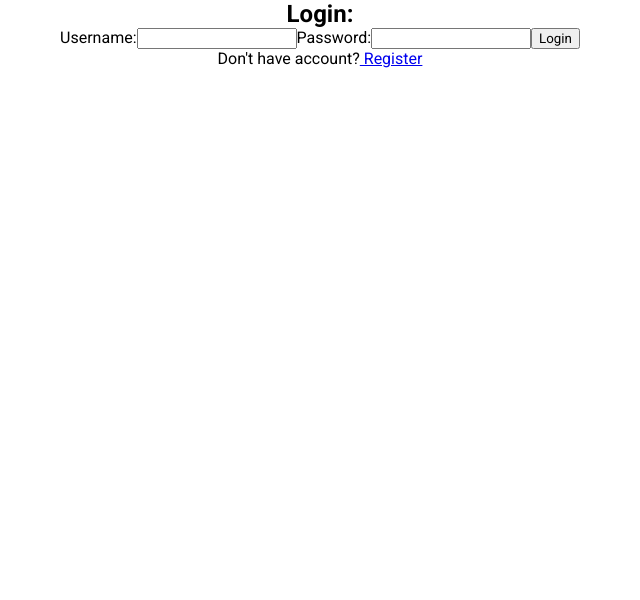
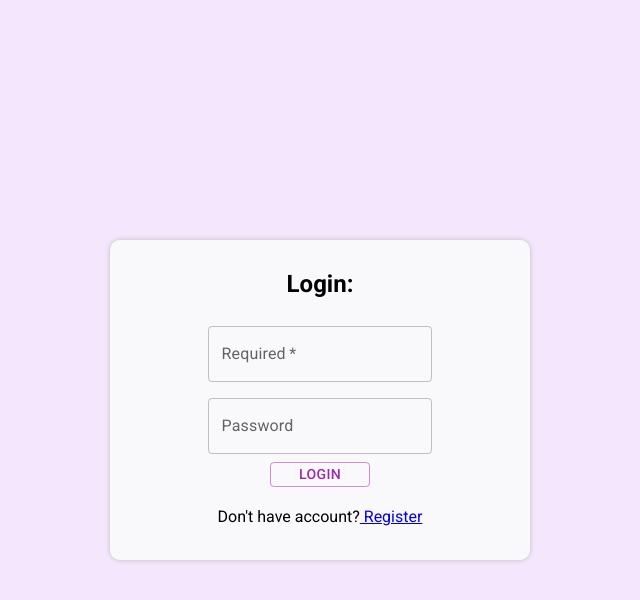
Before and after one commit to Alice-Nekruz/social-gratitude-client, a React (Create React App) app: page / in a window 1280 px wide. Shown: the top 600 px of the page, without its empty margins (320-960 px from the left). Built offline with nearby package versions, Linux system fonts and the light colour scheme; no server answers.

Commit message:
Added CSS to Login

```diff
--- a/src/components/auth/Login.js
+++ b/src/components/auth/Login.js
@@ -1,8 +1,13 @@
 import React, { Component } from 'react';
+import './auth.style/style.css';
 import authService from '../../services/auth-services';
 import { Link } from 'react-router-dom';
 import { Redirect } from 'react-router';
 import { Route } from 'react-router';
+import Box from '@mui/material/Box';
+import TextField from '@mui/material/TextField';
+import Button from '@mui/material/Button';
+import { styled } from '@mui/material/styles';
 
 export default class Login extends Component {
     constructor(props) {
@@ -34,28 +39,56 @@ export default class Login extends Component {
     };
 
     render() {
+        const Input = styled('input')({
+            display: 'none',
+          });
         return (
+           <div className="login-page">
+            <div className="login-container">
+                <Box
+                component="form"
+                sx={{
+                '& .MuiTextField-root': { m: 1, width: '25ch' },
+                }}
+                noValidate
+                autoComplete="off"
+                onSubmit={this.handleFormSubmit}
+            >
+                    <h2>Login:</h2>
+                        <TextField
+                            required
+                            id="outlined-required"
+                            name="username"
+                            label="Required"
+                            defaultValue="username World"
+                            value={this.state.username} onChange={this.handleChange}
+                        />
+
+                        <TextField
+                            id="outlined-password-input"
+                            name="password"
+                            label="Password"
+                            type="password"
+                            value={this.state.password}
+                            onChange={this.handleChange}
+                            autoComplete="current-password"
+                        />
+
                     <div>
-                <h2>Login:</h2>
-                <form onSubmit={this.handleFormSubmit}>
-                    <label>
-                        Username:
-                        <input type="text" name="username" value={this.state.username} onChange={this.handleChange} />
+                        <label htmlFor="contained-button-file">
+                        <Input id="contained-button-file" type="submit" value="Submit"/>
+                        <Button className="button" variant="outlined" color="secondary" component="span">
+                             Login
+                        </Button>
                     </label>
-
-                    <label>
-                        Password:
-                        <input type="password" name="password" value={this.state.password} onChange={this.handleChange} />
-                    </label>
-
-                    <button type="submit"> Login </button>
-                </form>
                         {this.state.isSubmitted && <Redirect to="/posts"/>}
-
+                    </div>
                     <p>
                         Don't have account?
                         <Link to={'/register'}> Register</Link>
                     </p>
+                </Box>
+            </div>
         </div>
         );
     }
--- /dev/null
+++ b/src/components/auth/auth.style/style.css
@@ -0,0 +1,33 @@
+.login-page{
+    display: flex;
+    justify-content: space-around;
+    align-items: center;
+    height: 100vh;
+    width: 100vw;
+    background-color: rgb(244, 231, 253);
+}
+
+.login-container{
+    background-color: rgba(250, 250, 250, 0.904);
+    display: flex;
+    flex-direction: column;
+    /* justify-content: center; */
+    align-content: space-around;
+    align-items: center;
+    max-width: 400px;
+    min-width: 260px;
+    height: 300px;
+    margin: 10px;
+    padding: 10px;
+    box-shadow: 0px 0px 5px rgb(189, 187, 187);
+    border-radius: 10px;
+
+}
+
+.login-container h2{
+    margin: 20px 0px;
+}
+
+.login-container p{
+    margin: 20px 0px;
+}
--- a/src/components/call/EditCall.js
+++ b/src/components/call/EditCall.js
@@ -1,7 +1,7 @@
 import React, { Component } from 'react';
 import axios from 'axios';
+import './style/call.css'
 import Button from '@mui/material/Button';
-import './style/call.css'
 import { styled } from '@mui/material/styles';
 import SaveIcon from '@mui/icons-material/Save';
 
--- a/src/components/post/PostList.js
+++ b/src/components/post/PostList.js
@@ -75,7 +75,7 @@ class PostList extends Component {
                             <Link className="text-link-name" to={`/my-profile/${posts.owner._id}`}><div className='profile-img'>{<img src={posts.owner.imageUrl} alt="photo"/>}</div></Link>
                               <Link className="text-link-name" to={`/my-profile/${posts.owner._id}`}>{posts.owner.name}</Link>
                             </div>
-                            <div class="post-title-text">
+                            <div className="post-title-text">
                               <h4>To {posts.title}...</h4>
                               <p> {posts.text}</p>
                             </div>
```
Lines whose indentation alone changed are shown as unchanged.
